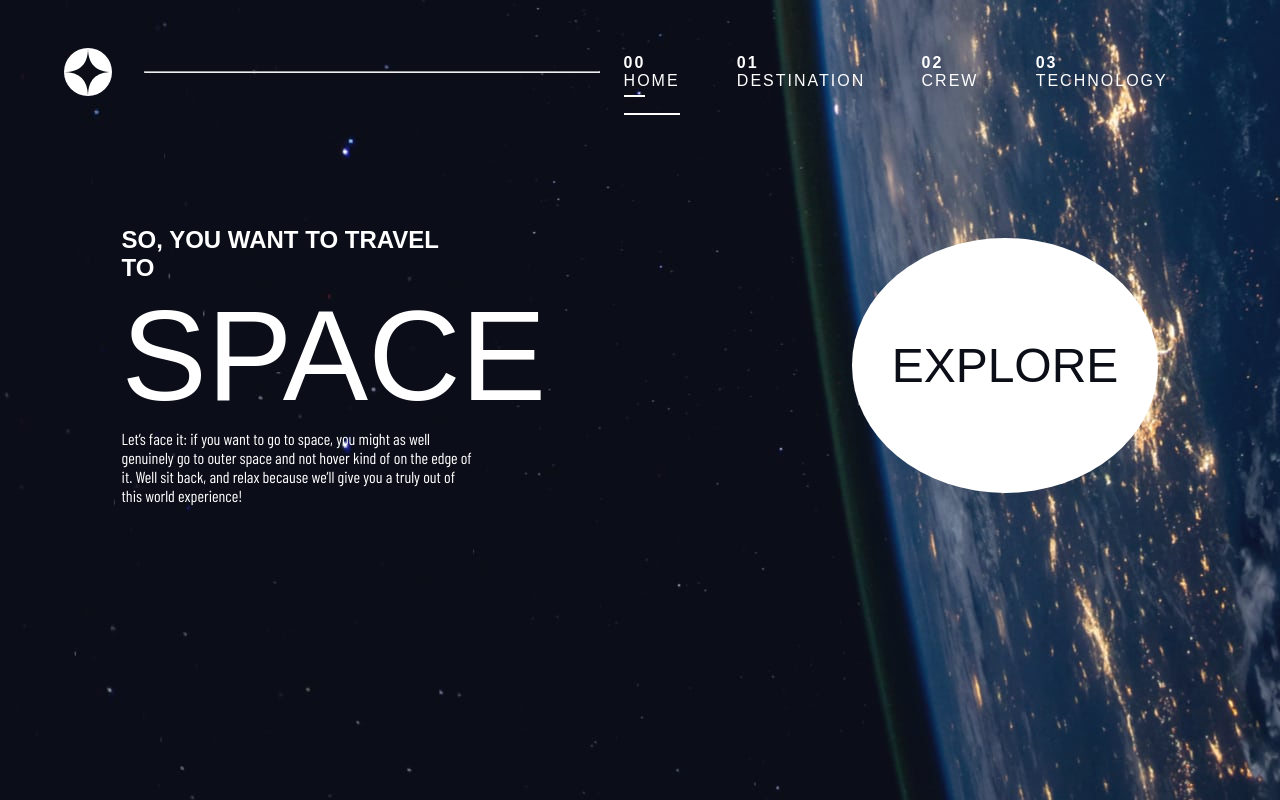
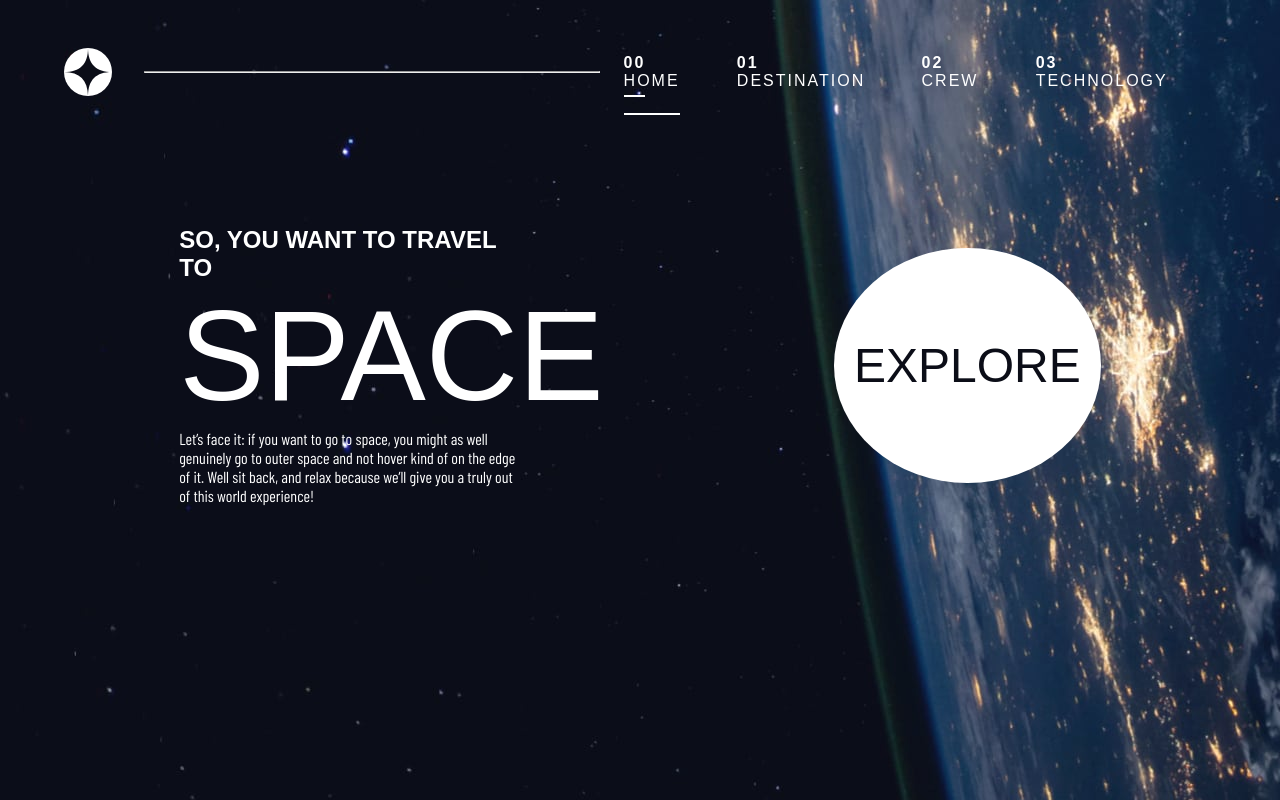
Before and after one commit to JuanluGGarcia/react-router-layouts-practica-the-planets, a React (Vite) app: page / in a window 1280 px wide. Built offline with nearby package versions, Linux system fonts and the light colour scheme; a web font is replaced by a local one.

Commit message:
home retocada y acabada

```diff
--- a/src/pages/home/styles.js
+++ b/src/pages/home/styles.js
@@ -3,7 +3,7 @@ import { FONTS } from '../../styles/fonts';
 import { COLORS } from '../../styles/colors';
 
 const StyledHomeContainer = styled.div`
-	width: 90%;
+	width: 80%;
 	margin-left:auto;
 	margin-right: auto;
 	display: flex;
@@ -13,7 +13,7 @@ const StyledHomeContainer = styled.div`
 `;
 
 const StyledHomeLeft = styled.div`
-	width: 34%;
+	width: 37%;
 `;
 const StyledSubtitle = styled.h1`
 	font-size: 1.5rem;
@@ -31,7 +31,7 @@ const StyledHomeRight = styled.div``;
 const StyledExplore = styled.h2`
 	font-size: 3rem;
 	font-weight: 100;
-	padding: 100px 40px;
+	padding: 90px 20px;
 	background-color: ${COLORS.WHITE};
 	border-radius: 80%;
 	color: ${COLORS.DARK};
```
